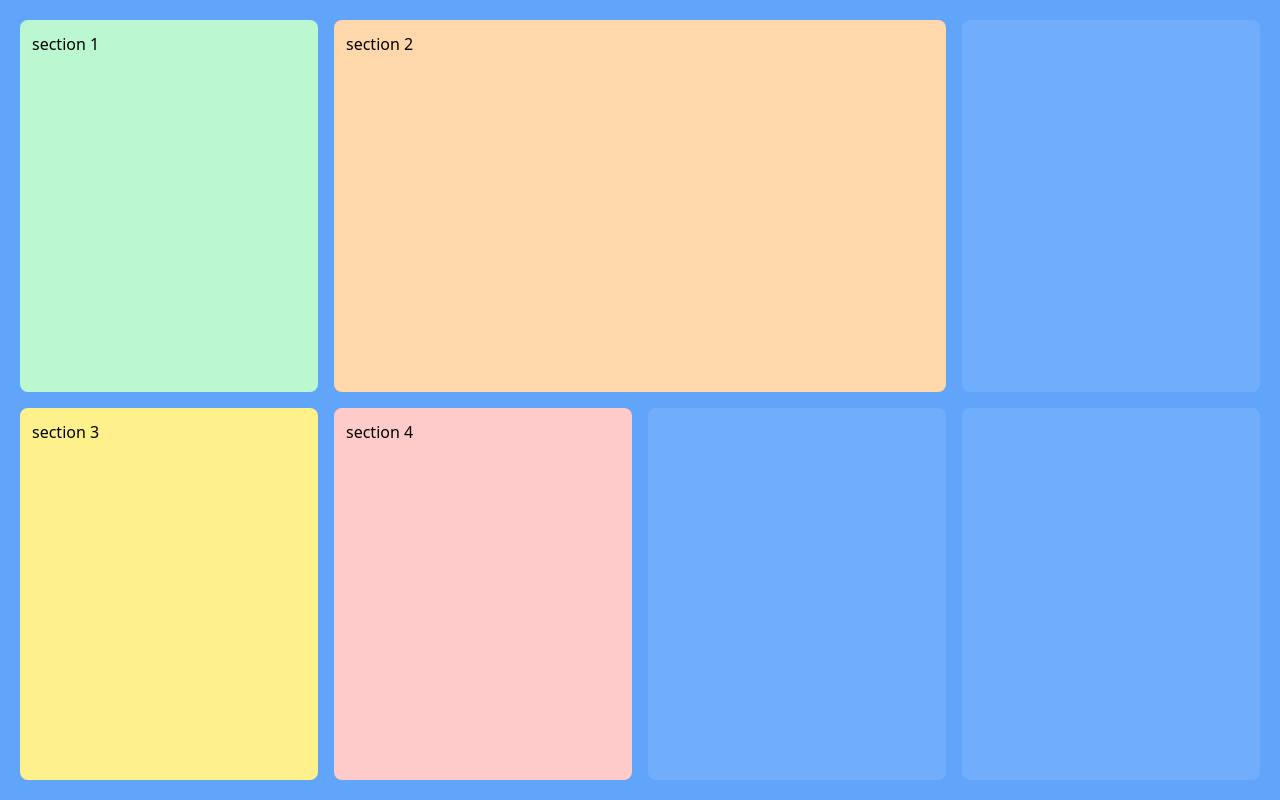
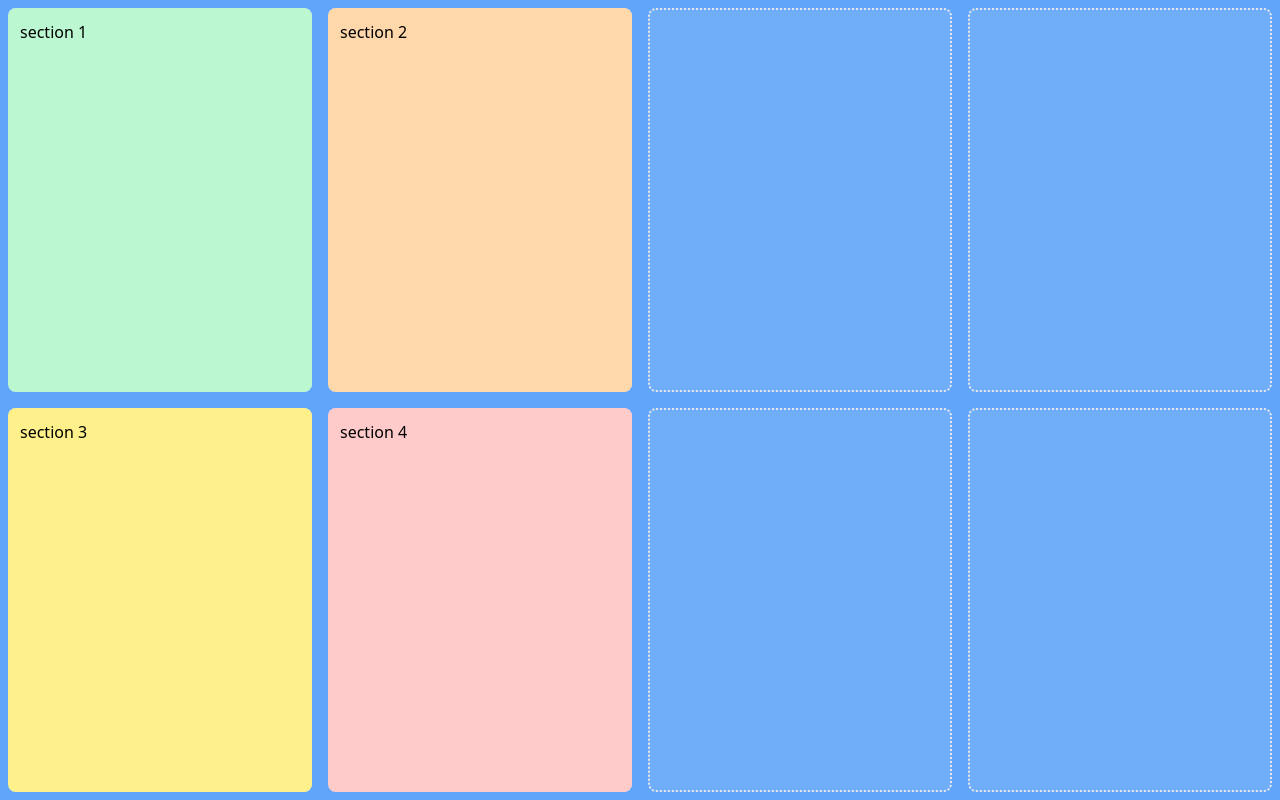
Before and after one commit to eudes-silva/draggable-case, a Vue app: page / in a window 1280 px wide. Built offline with nearby package versions, Linux system fonts and the light colour scheme.

Commit message:
fix: drag items size and grid positioning

```diff
--- a/src/components/Grid.vue
+++ b/src/components/Grid.vue
@@ -9,11 +9,13 @@ type Size = {
 interface Props {
   columns?: Size;
   rows?: Size;
+  isOverPositionToDrop?: boolean;
 }
 
 const props = withDefaults(defineProps<Props>(), {
   columns: () => ({ 600: 2, 900: 3, 1200: 4, 1600: 5 }),
   rows: () => ({ 480: 2, 800: 3, 1024: 4, 1200: 5 }),
+  isOverPositionToDrop: false,
 });
 
 const grid = ref(null);
@@ -35,21 +37,27 @@ const children = computed(() => Array(cols.value * rows.value).fill(0));
 </script>
 
 <template>
-  <div ref="grid" class="h-100vh overflow-hidden">
+  <div ref="grid" class="h-100vh overflow-hidden relative">
     <div
-      class="grid p-3 w-full h-full bg-blue overflow-hidden pointer-events-none"
+      class="grid w-full h-full bg-blue overflow-hidden"
       :style="{
         gridTemplate: `repeat(${rows}, minmax(0,1fr)) / repeat(${cols}, minmax(0,1fr)) `,
       }"
     >
       <div
+        @mouseover="
+          isOverPositionToDrop
+            ? $emit('getPosition', { index, cols, rows })
+            : ''
+        "
         v-for="(_, index) in children"
         :key="index"
-        class="bg-white/10 rounded-lg pointer-events-none m-2"
+        class="bg-white/10 border-2 border-dotted rounded-lg m-2"
+        :class="isOverPositionToDrop ? 'z-10' : 'pointer-events-none'"
       ></div>
     </div>
     <div
-      class="grid p-3 w-full h-full absolute top-0 left-0 overflow-hidden"
+      class="grid w-full h-full absolute top-0 left-0 overflow-hidden"
       :style="{
         /*grid-template property specifies the size of every row in y-axis and every column in x-axis.
           its a shorthand for grid-template-rows / grid-template-columns
--- a/src/components/GridCell.vue
+++ b/src/components/GridCell.vue
@@ -27,7 +27,7 @@ withDefaults(defineProps<Props>(), {
       min(${initialRowPositionY}, var(--rows,1)) /
       min(${initialColPositionX}, var(--columns,1)) /
       span min(${heightInRows}, var(--rows,1)) /
-      span ${widthInCols}`,
+      ${widthInCols === -1 ? '-1' : 'span ' + widthInCols}`,
     }"
   >
     <slot></slot>
--- a/src/pages/index.vue
+++ b/src/pages/index.vue
@@ -2,115 +2,131 @@
 import { ref } from "vue";
 import GridCell from "@/components/GridCell.vue";
 import Grid from "@/components/Grid.vue";
-import { useElementBounding } from "@vueuse/core";
 import { useMouseInElement } from "@vueuse/core";
 
 const gridItems = ref([
   {
     id: 1,
-    x: 1,
-    y: 1,
-    width: 1,
-    height: 1,
+    startColumn: 1,
+    startRow: 1,
+    widthCols: 1,
+    heightRows: 1,
     bgColor: "bg-green200",
     name: "section 1",
   },
   {
     id: 2,
-    x: 2,
-    y: 1,
-    width: 2,
-    height: 1,
+    startColumn: 2,
+    startRow: 1,
+    widthCols: 1,
+    heightRows: 1,
     bgColor: "bg-orange200",
     name: "section 2",
   },
   {
     id: 3,
-    x: 1,
-    y: 2,
-    width: 1,
-    height: 1,
+    startColumn: 1,
+    startRow: 2,
+    widthCols: 1,
+    heightRows: 1,
     bgColor: "bg-yellow200",
     name: "section 3",
   },
   {
     id: 4,
-    x: 2,
-    y: 2,
-    width: 1,
-    height: 1,
+    startColumn: 2,
+    startRow: 2,
+    widthCols: 1,
+    heightRows: 1,
     bgColor: "bg-red200",
     name: "section 4",
   },
-  {
-    id: 5,
-  },
 ]);
-const isDraggable = ref(true);
-const draggedItemId = ref(0);
-const gridItemWidth = ref("");
-const gridItemHeight = ref("");
-const gridPositionProperty = ref("");
-const gridItemPositionProperty = ref("");
+
+const gridRef = ref(null);
+const isAllowedToDragId = ref(null as any);
+const draggedItemId = ref(null as any);
+const isOverPosition = ref(false);
+
+const gridItemWidth = ref(null as any);
+const gridItemHeight = ref(null as any);
+const gridItemPositionProperty = ref(null as any);
 const xPosition = ref(null as any);
 const yPosition = ref(null as any);
-const target = ref(null);
+
+function allowDragCell(cell: any) {
+  isAllowedToDragId.value = cell.id;
+  console.log(isAllowedToDragId.value);
+}
 
 function drag(event: any, item: any) {
   draggedItemId.value = item.id;
-  if (event.dataTransfer) {
-    event.dataTransfer.dropEffect = "move";
-    event.dataTransfer.effectAllowed = "move";
-    event.dataTransfer?.setData("text", event.target.id);
-    const { width, height } = useElementBounding(event.target);
-    gridItemWidth.value = `${width.value}px`;
-    gridItemHeight.value = `${height.value}px`;
-    gridPositionProperty.value = "relative";
+  isOverPosition.value = false;
+  if (isAllowedToDragId === draggedItemId) {
+    const { elementWidth, elementHeight } = useMouseInElement(event.target);
+    gridItemWidth.value = elementWidth.value;
+    gridItemHeight.value = elementHeight.value;
     gridItemPositionProperty.value = "fixed";
-    xPosition.value = `${elementX.value}px`;
-    yPosition.value = `${elementY.value}px`;
+    xPosition.value = `${elementX.value - gridItemWidth.value / 2}`;
+    yPosition.value = `${elementY.value - gridItemHeight.value / 2}`;
+    const img = new Image();
+    event.dataTransfer.setDragImage(img, 0, 0);
   }
 }
 
-const { elementX, elementY } = useMouseInElement(target);
+const { elementX, elementY } = useMouseInElement(gridRef);
 
-function allowDrop(event: any) {
+function move(event: any) {
   event.preventDefault();
-  xPosition.value = `${elementX.value}px`;
-  yPosition.value = `${elementY.value}px`;
+  // xPosition.value = `${elementX.value - gridItemWidth.value / 2}`;
+  // yPosition.value = `${elementY.value - gridItemHeight.value / 2}`;
 }
 
 function drop(event: any) {
   event.preventDefault();
-  const data = event.dataTransfer.getData("text", event.target.id);
-  event.target.appendChild(document.getElementById(data));
+  isOverPosition.value = true;
+}
+
+function getPosition(values: any) {
+  const { index, cols, rows } = values;
+  console.log(index, rows, cols);
+  gridItems.value = gridItems.value.map((item) => {
+    if (item.id === draggedItemId.value) {
+      item.startColumn = (index % cols) + 1;
+      item.startRow = Math.floor(index / cols) + 1;
+    }
+    return item;
+  });
+  draggedItemId.value = null;
+  gridItemPositionProperty.value = "";
+  isOverPosition.value = false;
 }
 </script>
 <template>
   <Grid
-    ref="target"
-    id="grid"
+    ref="gridRef"
+    :isOverPositionToDrop="isOverPosition"
     :columns="{ 600: 2, 900: 3, 1200: 4, 1600: 5 }"
     :rows="{ 480: 2, 800: 3, 1024: 4, 1200: 5 }"
-    @dragover="allowDrop($event)"
+    @dragover="move($event)"
     @drop="drop($event)"
-    :class="gridPositionProperty"
+    @getPosition="getPosition"
   >
     <GridCell
-      :draggable="isDraggable"
-      id="gridItem"
-      v-for="(item, index) in gridItems"
-      :key="index"
-      :initialColPositionX="item.x"
-      :widthInCols="item.width"
-      :initialRowPositionY="item.y"
-      :heightInRows="item.height"
+      @mouseover="allowDragCell(item)"
+      :draggable="item.id === isAllowedToDragId ? true : false"
+      v-for="item in gridItems"
+      :key="item.id"
+      :initialColPositionX="item.startColumn"
+      :widthInCols="item.widthCols"
+      :initialRowPositionY="item.startRow"
+      :heightInRows="item.heightRows"
       @dragstart="drag($event, item)"
       :style="{
-        width: `${gridItemWidth}`,
-        height: `${gridItemHeight}`,
-        top: `${yPosition}`,
-        left: `${xPosition}`,
+        width: `${gridItemWidth}px`,
+        height: `${gridItemHeight}px`,
+        top: `${yPosition}px`,
+        left: `${xPosition}px`,
         position: `${
           draggedItemId === item.id ? gridItemPositionProperty : ''
         }`,
```
